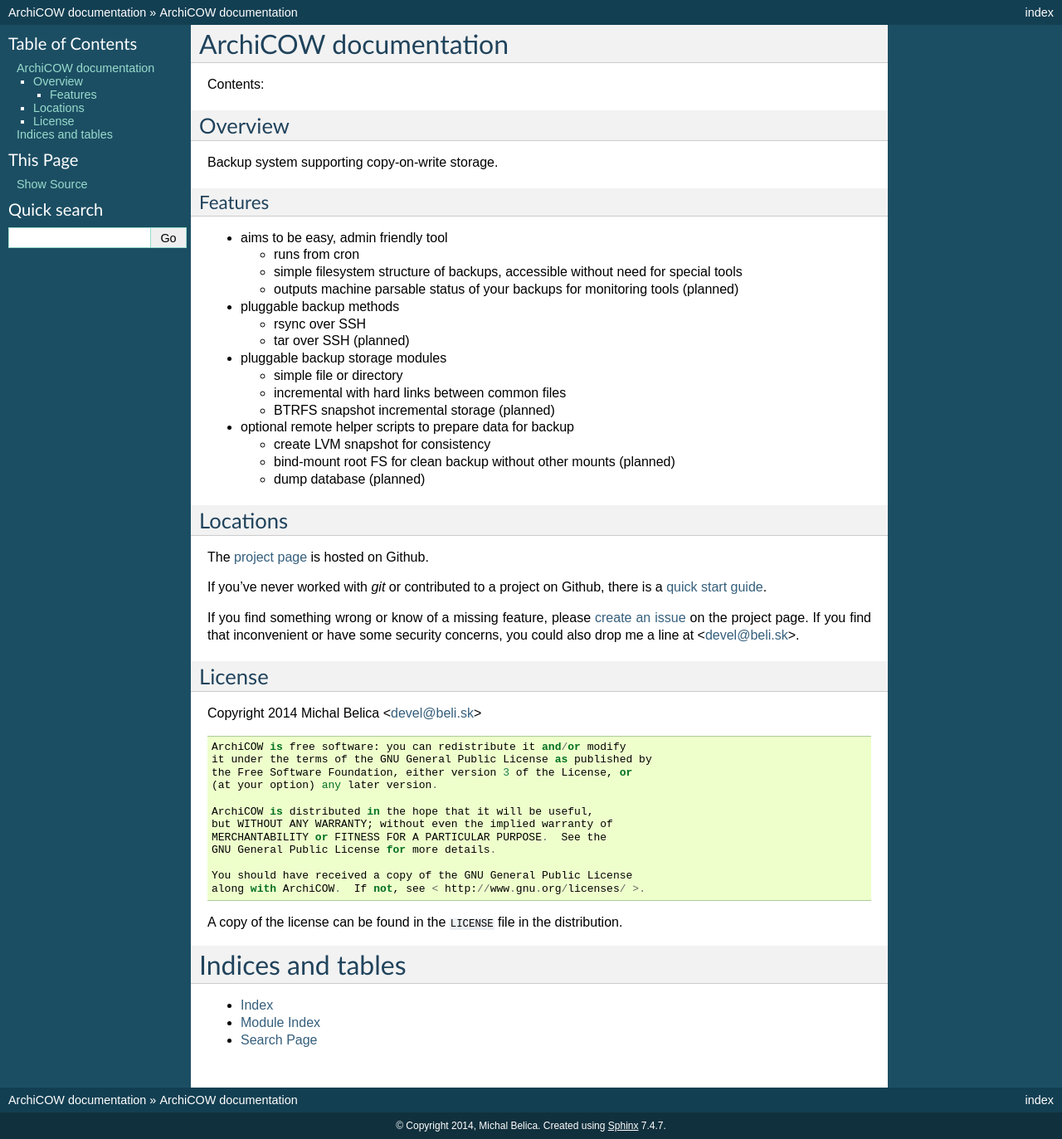
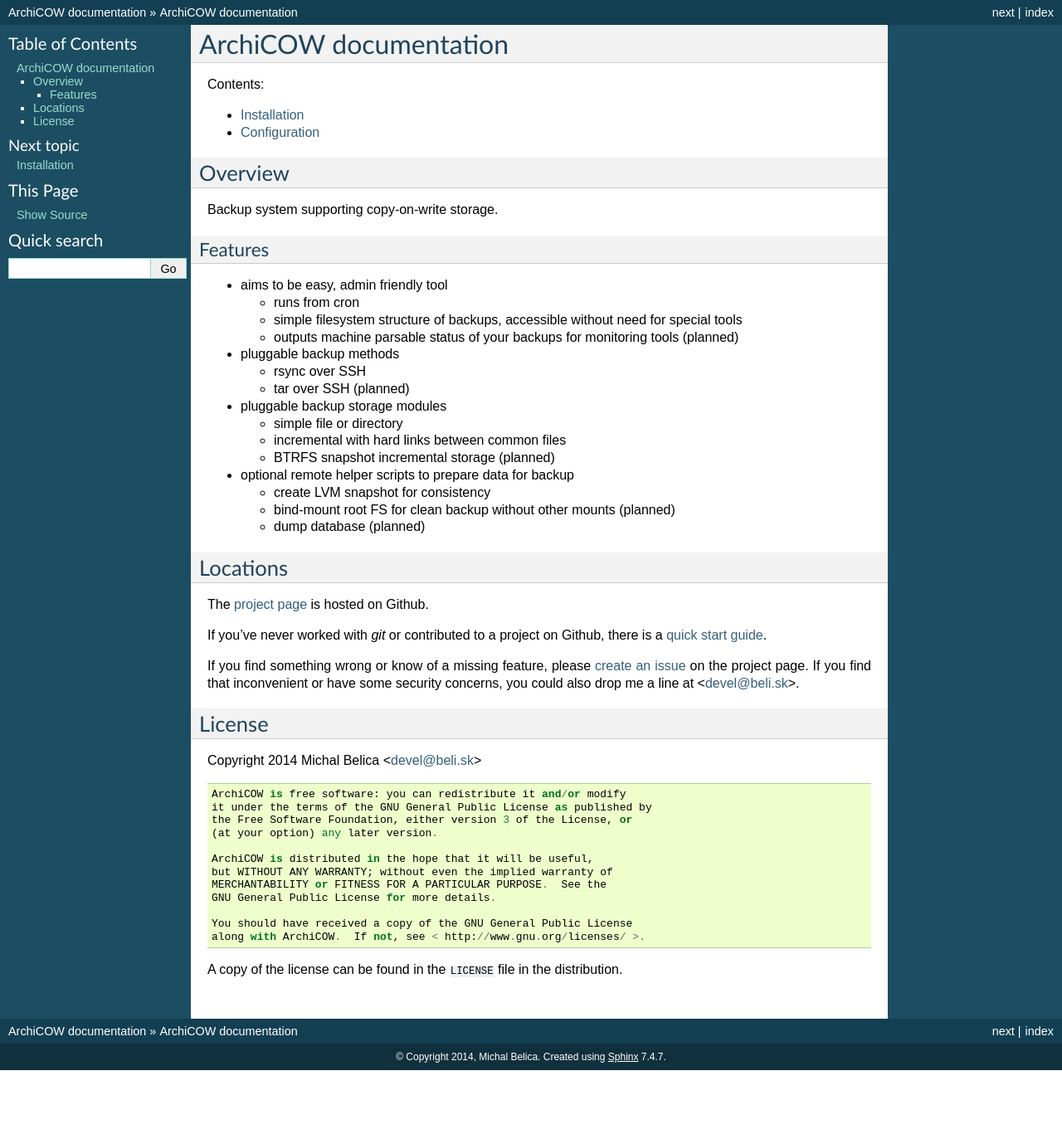
Before and after one commit to beli-sk/archicow, a Sphinx documentation site: the page built from doc/index.rst, in a window 1280 px wide. Shown: the whole page at 83% size. Built offline with Sphinx 7.4.7, drawn with Linux system fonts in a browser that asks for light colours; after the commit the page ends 1290 px from its top, so only the background shows below that.

Commit message:
install subpackages, doc update

```diff
--- /dev/null
+++ b/doc/config.rst
@@ -0,0 +1,2 @@
+Configuration
+=============
--- a/doc/index.rst
+++ b/doc/index.rst
@@ -80,11 +83,3 @@ Copyright 2014 Michal Belica <devel@beli.sk>
 
 A copy of the license can be found in the ``LICENSE`` file in the
 distribution.
-
-
-Indices and tables
-==================
-
-* :ref:`genindex`
-* :ref:`modindex`
-* :ref:`search`
--- /dev/null
+++ b/doc/install.rst
@@ -0,0 +1,2 @@
+Installation
+============
--- a/setup.py
+++ b/setup.py
@@ -39,7 +39,7 @@ setup(
         'unipath',
         ],
     package_dir={'': 'src'},
-    packages=['archicow'],
+    packages=['archicow', 'archicow.process', 'archicow.storage'],
     entry_points={
         'console_scripts': [
             'archicow = archicow:main',
```
Also changed, not shown: other parts of doc/index.rst (+3 -0 lines), 1 other file.
